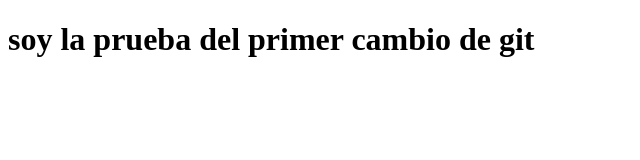
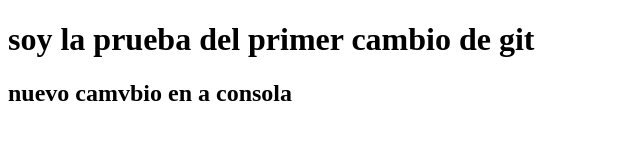
Before and after one commit to ewinp2/proyecto-1-git, a plain HTML site: page index.html in a window 1280 px wide. Shown: the whole page, without its empty margins (0-640 px from the left). Drawn offline with Linux system fonts and the light colour scheme.

Commit message:
agre cambios en el index un titulo nuev

```diff
--- a/index.html
+++ b/index.html
@@ -8,5 +8,7 @@
 </head>
 <body>
     <h1>soy la prueba del primer cambio de git</h1>
+
+    <h2>nuevo camvbio en a consola</h2>
 </body>
 </html>
```
